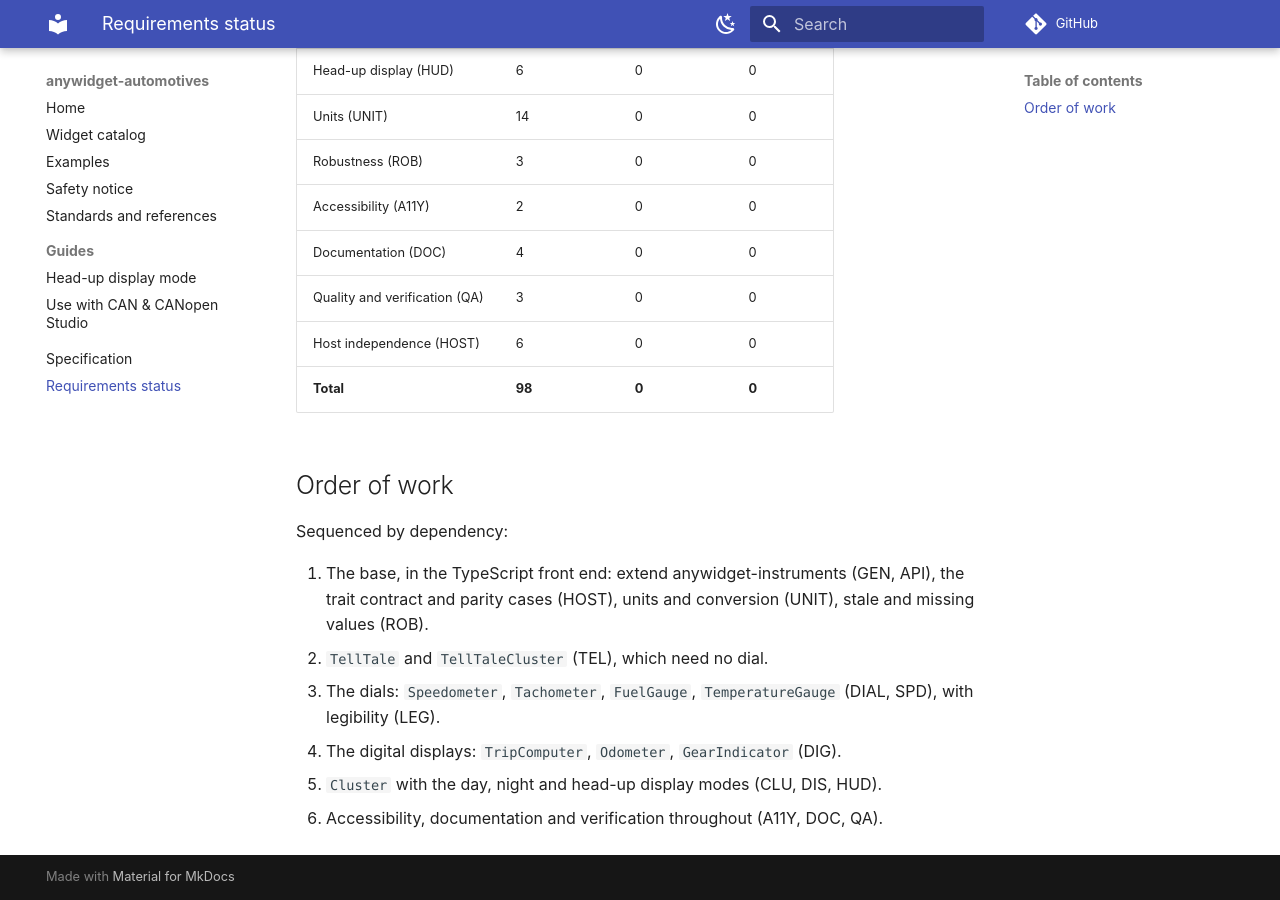
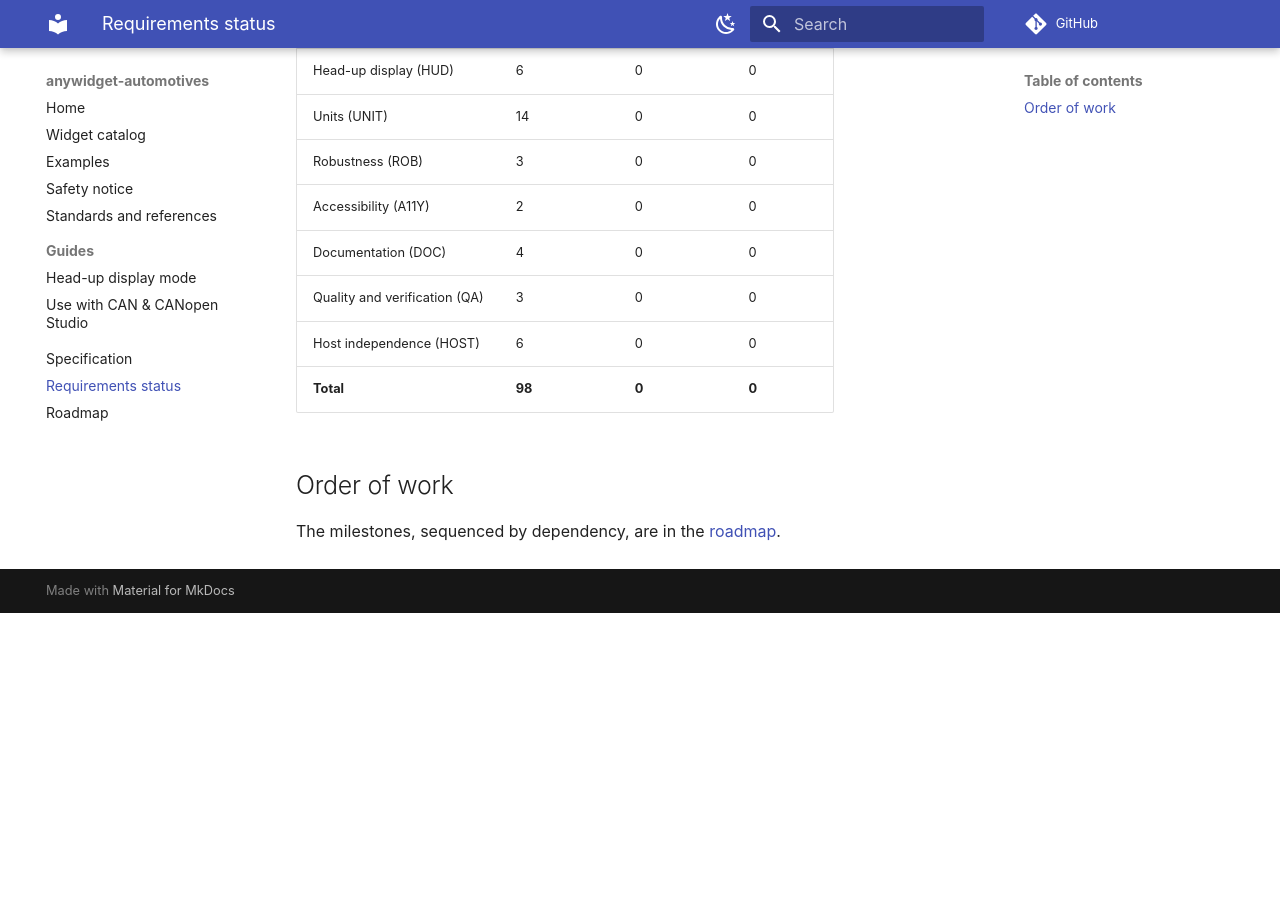
Before and after one commit to AnywidgetInstruments/anywidget-instruments-automotive, an MkDocs documentation site: the page built from docs/requirements-status.md, in a window 1280 px wide and 900 px high, scrolled down 679 px. Built offline with MkDocs 1.6.1 and Material for MkDocs 9.7.7, drawn with Linux system fonts in a browser that asks for light colours; comment, search, counter and statistics services are not loaded; after the commit the page ends 1292 px from its top, so only the background shows below that.

Commit message:
docs: a roadmap, milestones in order of dependency
The specification said what the library shall do, and the requirements
status that none of it is done, but nothing said in which order it gets
built, nor what rests on what.

Add a roadmap: where the project is, the principles every milestone
keeps, and eight milestones sequenced by dependency — foundations and
the trait contract, units and robustness, tell-tales, dials, digital
displays, cluster and head-up display, hosts (Python, Julia, Rust,
CAN & CANopen Studio), version 1.0 — then candidates for after it.
Undated on purpose.

Assisted-by: AI

```diff
--- a/docs/requirements-status.md
+++ b/docs/requirements-status.md
@@ -26,14 +26,4 @@
 
 ## Order of work
 
-Sequenced by dependency:
-
-1. The base, in the TypeScript front end: extend anywidget-instruments (GEN, API), the
-   trait contract and parity cases (HOST), units and conversion (UNIT), stale and
-   missing values (ROB).
-2. `TellTale` and `TellTaleCluster` (TEL), which need no dial.
-3. The dials: `Speedometer`, `Tachometer`, `FuelGauge`, `TemperatureGauge` (DIAL, SPD),
-   with legibility (LEG).
-4. The digital displays: `TripComputer`, `Odometer`, `GearIndicator` (DIG).
-5. `Cluster` with the day, night and head-up display modes (CLU, DIS, HUD).
-6. Accessibility, documentation and verification throughout (A11Y, DOC, QA).
+The milestones, sequenced by dependency, are in the [roadmap](roadmap.md).
--- a/mkdocs.yml
+++ b/mkdocs.yml
@@ -25,6 +25,7 @@
       - Use with CAN & CANopen Studio: integration.md
   - Specification: specification.md
   - Requirements status: requirements-status.md
+  - Roadmap: roadmap.md
 plugins:
   - search
 markdown_extensions:
```
Also changed, not shown: README.md (+1 -0 lines), docs/roadmap.md (added, +116 -0 lines).
